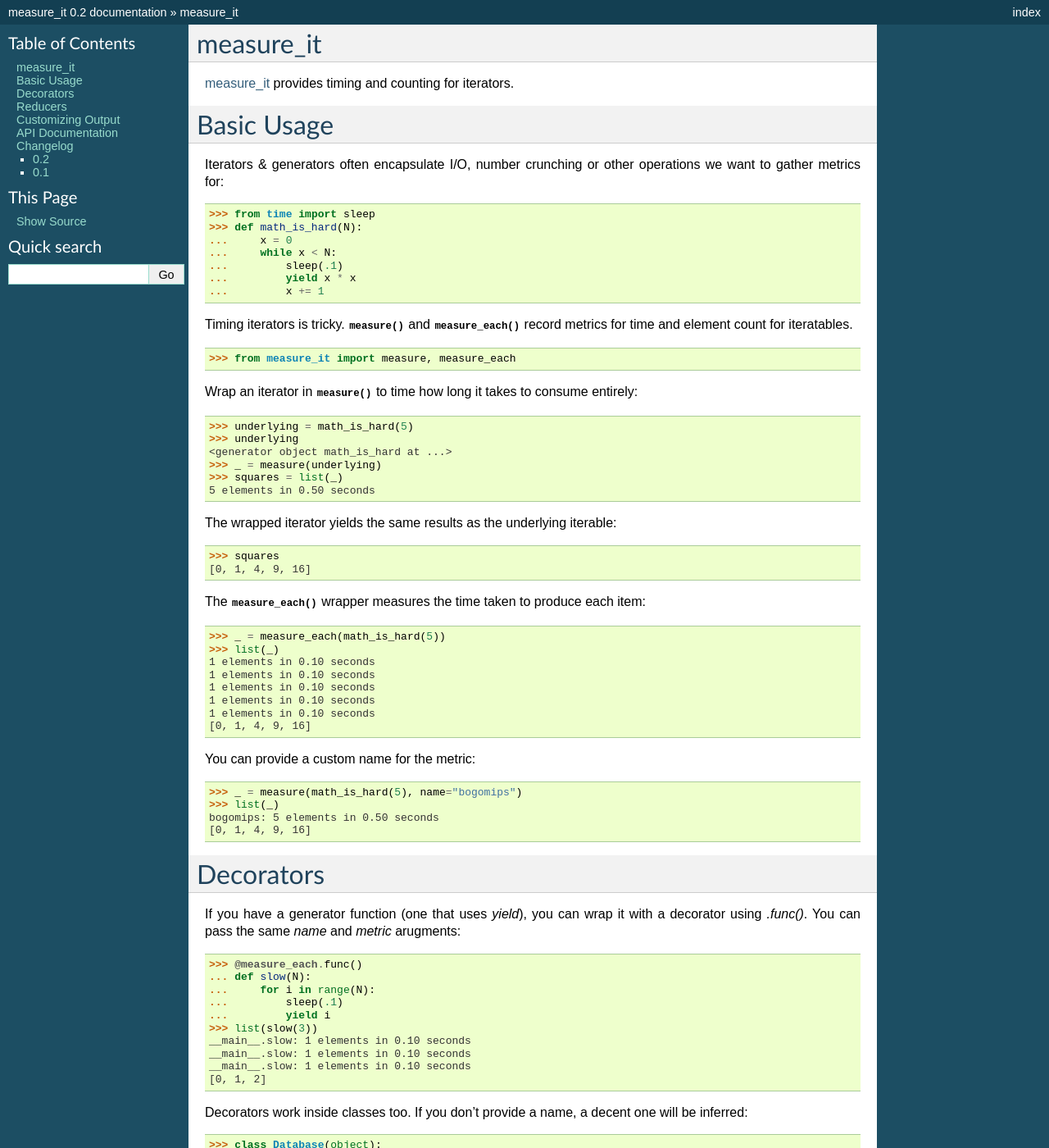
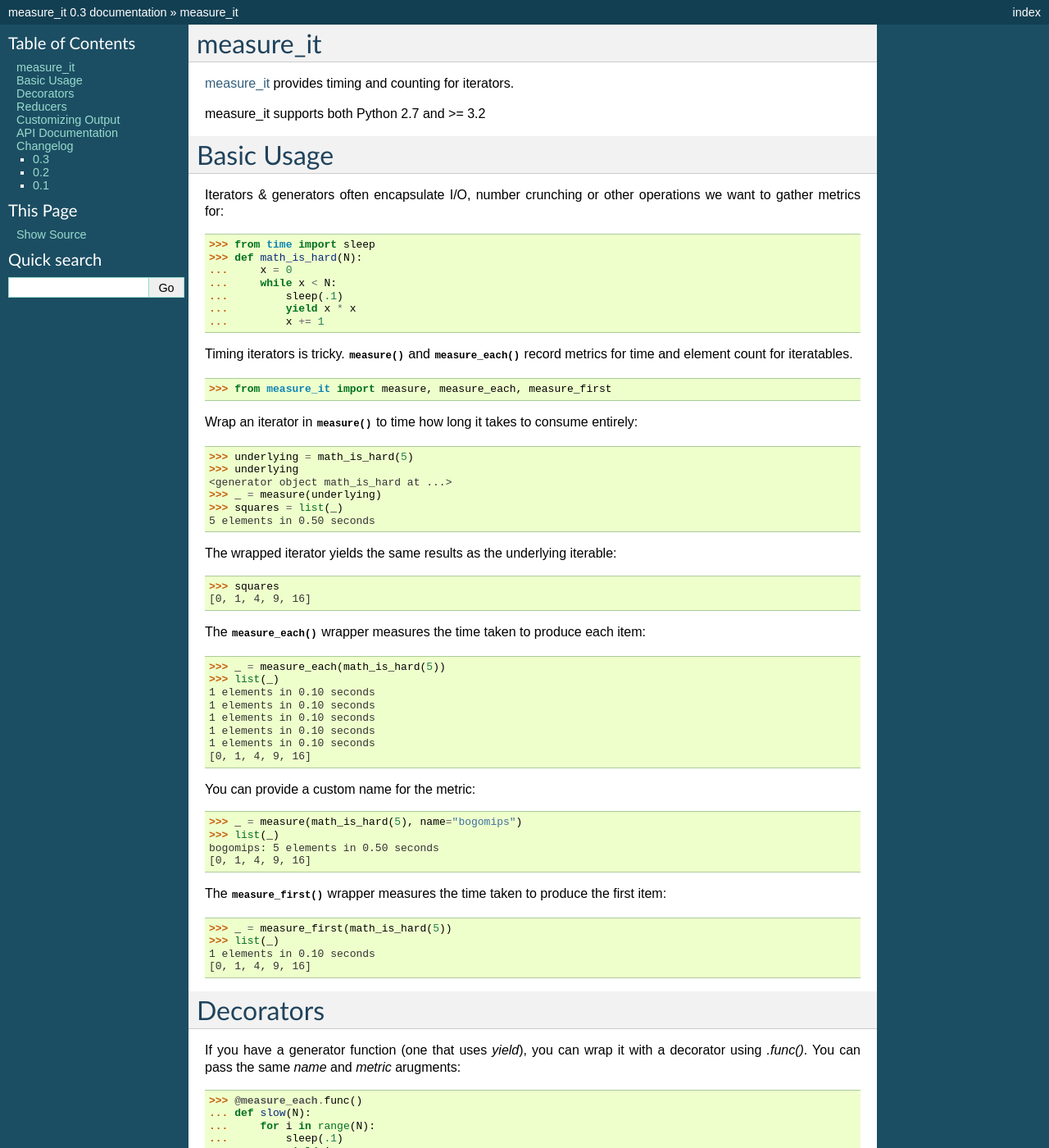
Before and after one commit to wearpants/instrument, a Sphinx documentation site: the page built from doc/index.rst, in a window 1280 px wide and 1400 px high. Shown: the whole window at 82% size. Built offline with Sphinx 7.4.7, drawn with Linux system fonts in a browser that asks for light colours; some of the changed text lies outside the part shown.

Commit message:
add measure_each

```diff
--- a/README.rst
+++ b/README.rst
@@ -2,6 +2,8 @@
 ==========
 
 `measure_it <http://github.com/wearpants/measure_it>`__ provides timing and counting for iterators.
+
+measure_it supports both Python 2.7 and >= 3.2
 
 .. currentmodule:: measure_it
 
@@ -22,7 +24,7 @@
 Timing iterators is tricky. :func:`measure` and :func:`measure_each` record
 metrics for time and element count for iteratables.
 
->>> from measure_it import measure, measure_each
+>>> from measure_it import measure, measure_each, measure_first
 
 Wrap an iterator in :func:`measure` to time how long it takes to consume entirely:
 
@@ -54,6 +56,13 @@
 >>> _ = measure(math_is_hard(5), name="bogomips")
 >>> list(_)
 bogomips: 5 elements in 0.50 seconds
+[0, 1, 4, 9, 16]
+
+The :func:`measure_first` wrapper measures the time taken to produce the first item:
+
+>>> _ = measure_first(math_is_hard(5))
+>>> list(_)
+1 elements in 0.10 seconds
 [0, 1, 4, 9, 16]
 
 Decorators
@@ -173,6 +182,10 @@
 Changelog
 =========
 
+0.3
+---
+add `measure_each`
+
 0.2
 ---
 add `measure_reduce`
--- a/doc/conf.py
+++ b/doc/conf.py
@@ -48,9 +48,9 @@
 # built documents.
 #
 # The short X.Y version.
-version = '0.2'
+version = '0.3'
 # The full version, including alpha/beta/rc tags.
-release = '0.2'
+release = '0.3'
 
 # The language for content autogenerated by Sphinx. Refer to documentation
 # for a list of supported languages.
--- a/setup.py
+++ b/setup.py
@@ -2,7 +2,7 @@
 from distutils.core import setup
 
 setup(name='measure-it',
-      version="0.2.1",
+      version="0.3",
       description='time and count measurement for iterators',
       author='Pete Fein',
       author_email='pete@wearpants.org',
```
Also changed, not shown: measure_it.py (+26 -0 lines).
